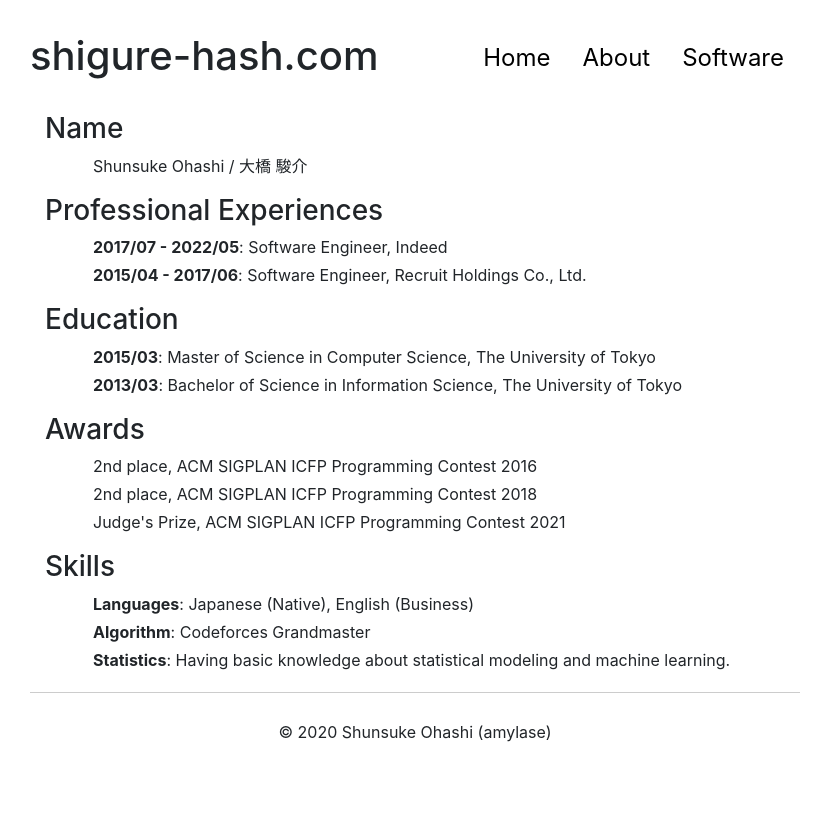
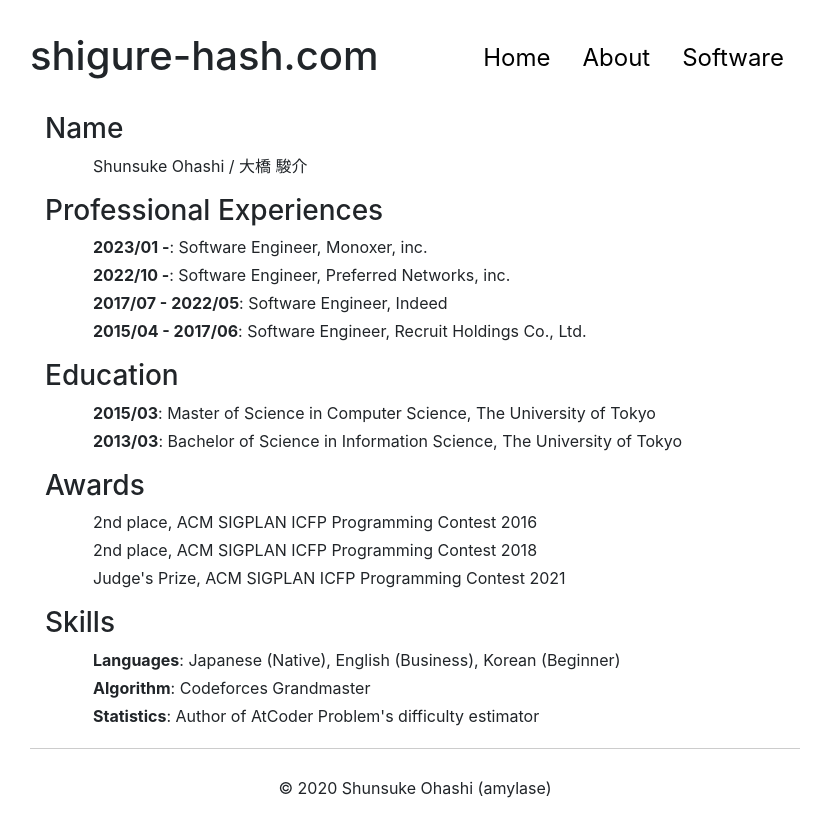
Before and after one commit to amylase/amylase.github.io, a Next.js app in the folder with-reactstrap-app/: page /about in a window 1280 px wide. Shown: the whole page, without its empty margins (225-1039 px from the left). Before the commit the page ends 800 px from the top, so only its background shows below. Built offline with nearby package versions, Linux system fonts and the light colour scheme.

Commit message:
Update about.tsx

```diff
--- a/with-reactstrap-app/pages/about.tsx
+++ b/with-reactstrap-app/pages/about.tsx
@@ -12,6 +12,12 @@
 
                 <div className="mt-3">
                     <h3>Professional Experiences</h3>
+                    <div className="ml-5 mb-1">
+                        <b>2023/01 -</b>: Software Engineer, Monoxer, inc.
+                    </div>
+                    <div className="ml-5 mb-1">
+                        <b>2022/10 -</b>: Software Engineer, Preferred Networks, inc.
+                    </div>
                     <div className="ml-5 mb-1">
                         <b>2017/07 - 2022/05</b>: Software Engineer, Indeed
                     </div>
@@ -46,13 +52,13 @@
                 <div className="mt-3">
                     <h3>Skills</h3>
                     <div className="ml-5 mb-1">
-                        <b>Languages</b>: Japanese (Native), English (Business)
+                        <b>Languages</b>: Japanese (Native), English (Business), Korean (Beginner)
                     </div>
                     <div className="ml-5 mb-1">
                         <b>Algorithm</b>: Codeforces Grandmaster
                     </div>
                     <div className="ml-5 mb-1">
-                        <b>Statistics</b>: Having basic knowledge about statistical modeling and machine learning.
+                        <b>Statistics</b>: Author of AtCoder Problem's difficulty estimator
                     </div>
                 </div>
             </Container>
```
